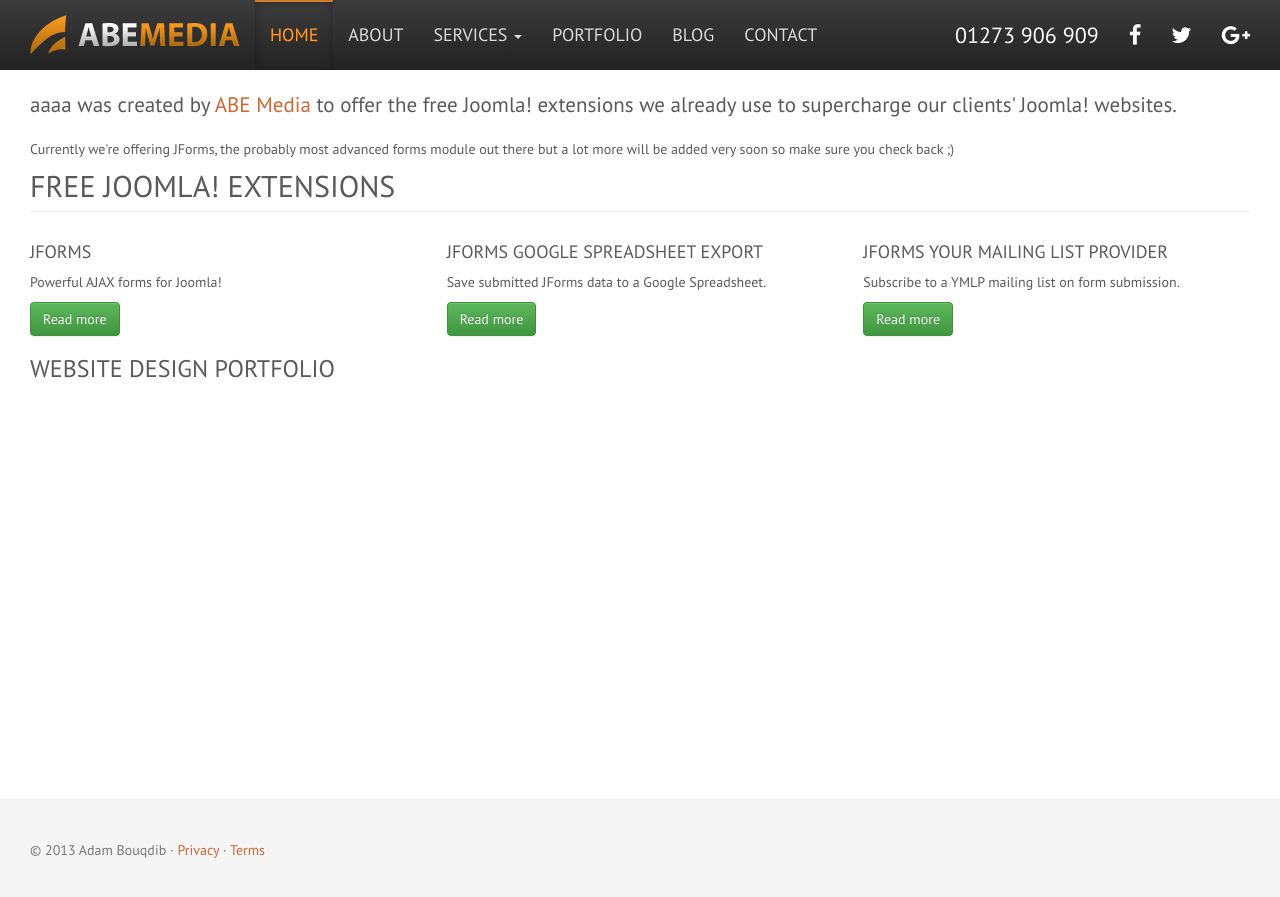
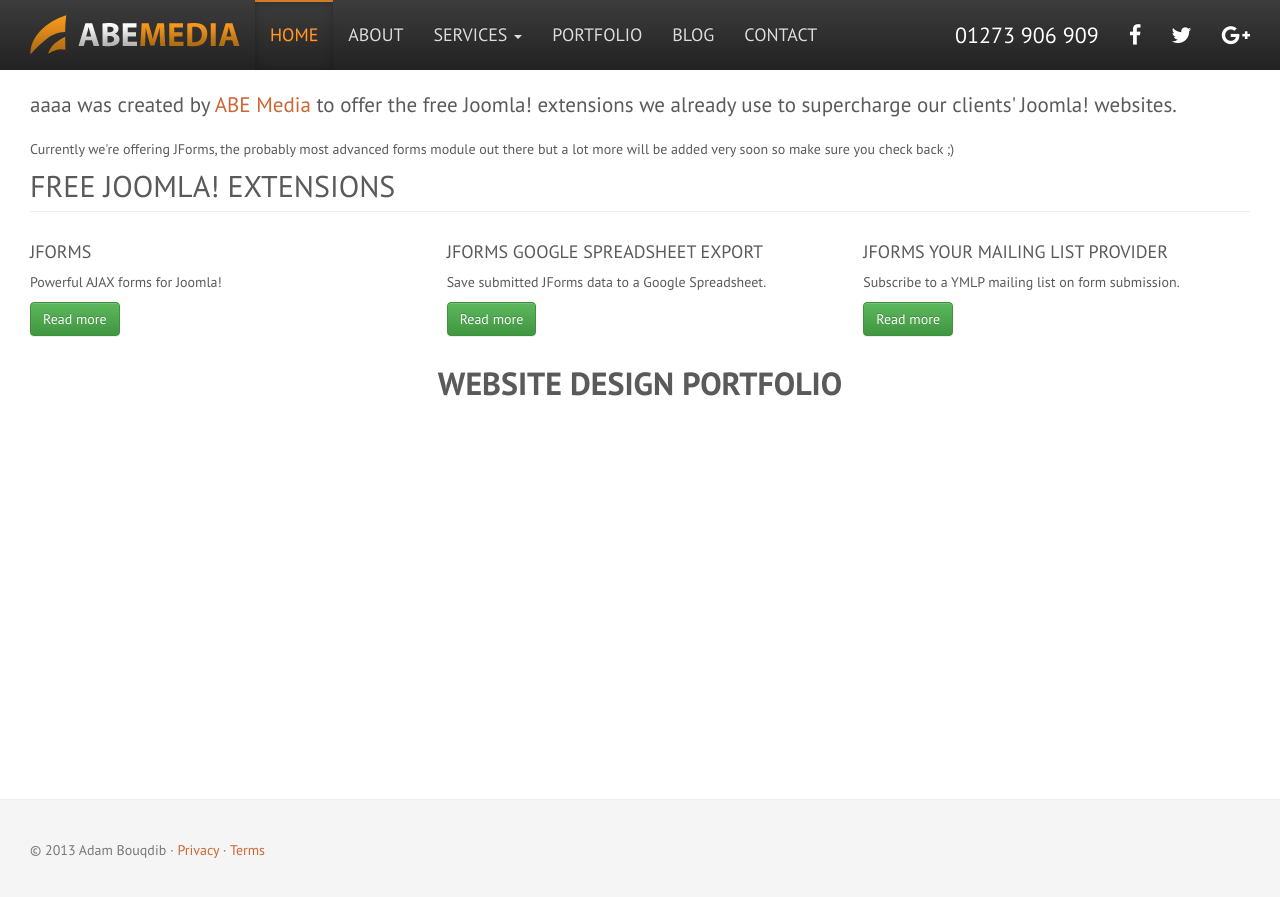
Before and after one commit to abemedia/abemedia.github.io, a Jekyll site: the page built from index.html, in a window 1280 px wide. Shown: the top 897 px of the page. Built offline with Jekyll 4.4.1, drawn with Linux system fonts in a browser that asks for light colours; nearby versions of some CDN libraries.

Commit message:
Update style.css

```diff
--- a/css/style.css
+++ b/css/style.css
@@ -25,6 +25,12 @@ a:hover {
 h1, h2, h3, h4, h5, h6, .h1, .h2, .h3, .h4, .h5, .h6 {
 	font-family: "PT Sans","Helvetica Neue",Helvetica,Arial,sans-serif;
 	text-transform: uppercase;
+}
+.module-title {
+	text-align: center;
+	font-size: 32px;
+	margin: 30px 0;
+	font-weight: bold;
 }
 .title {
 	color:#cc6633;
```
